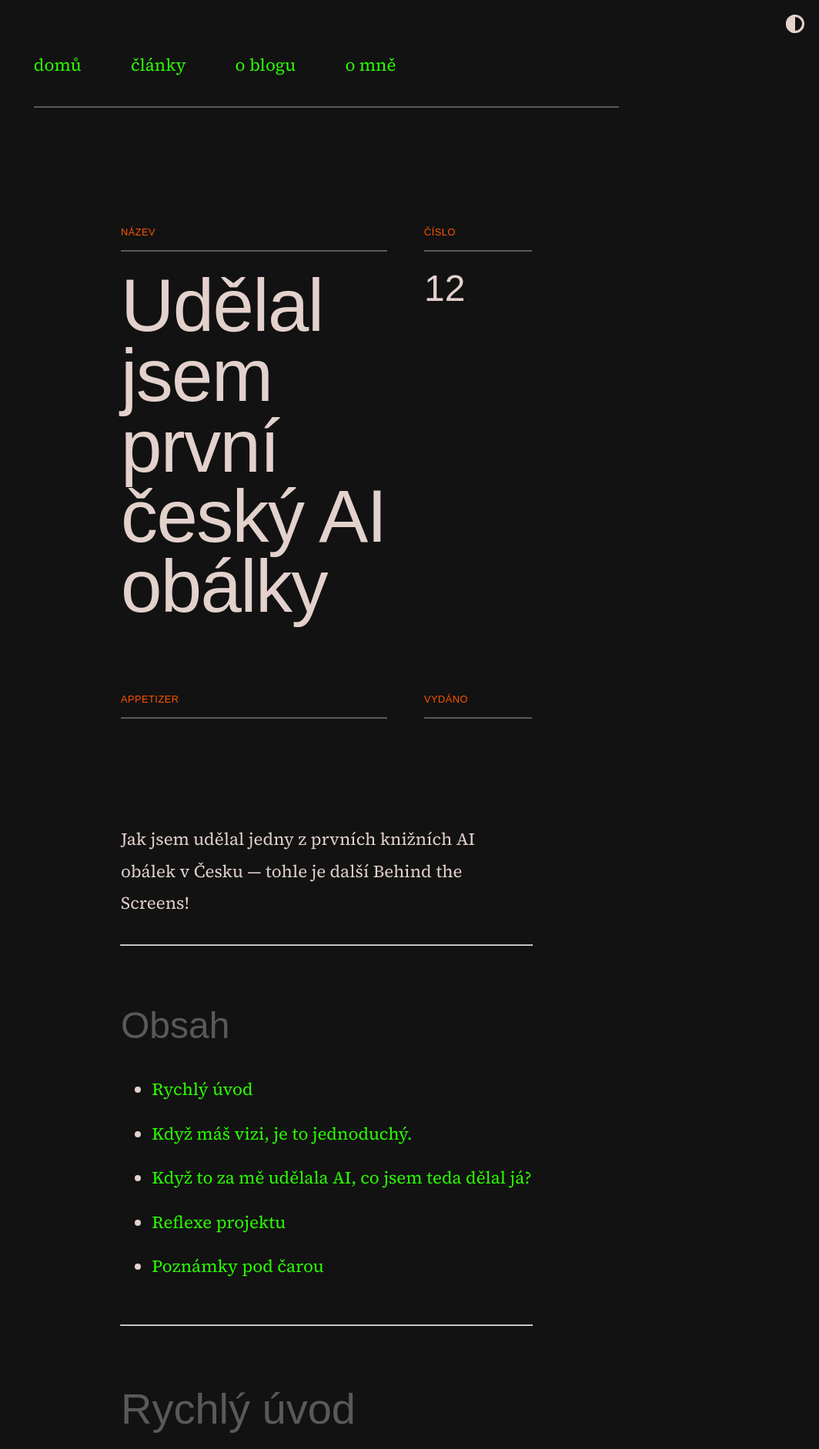
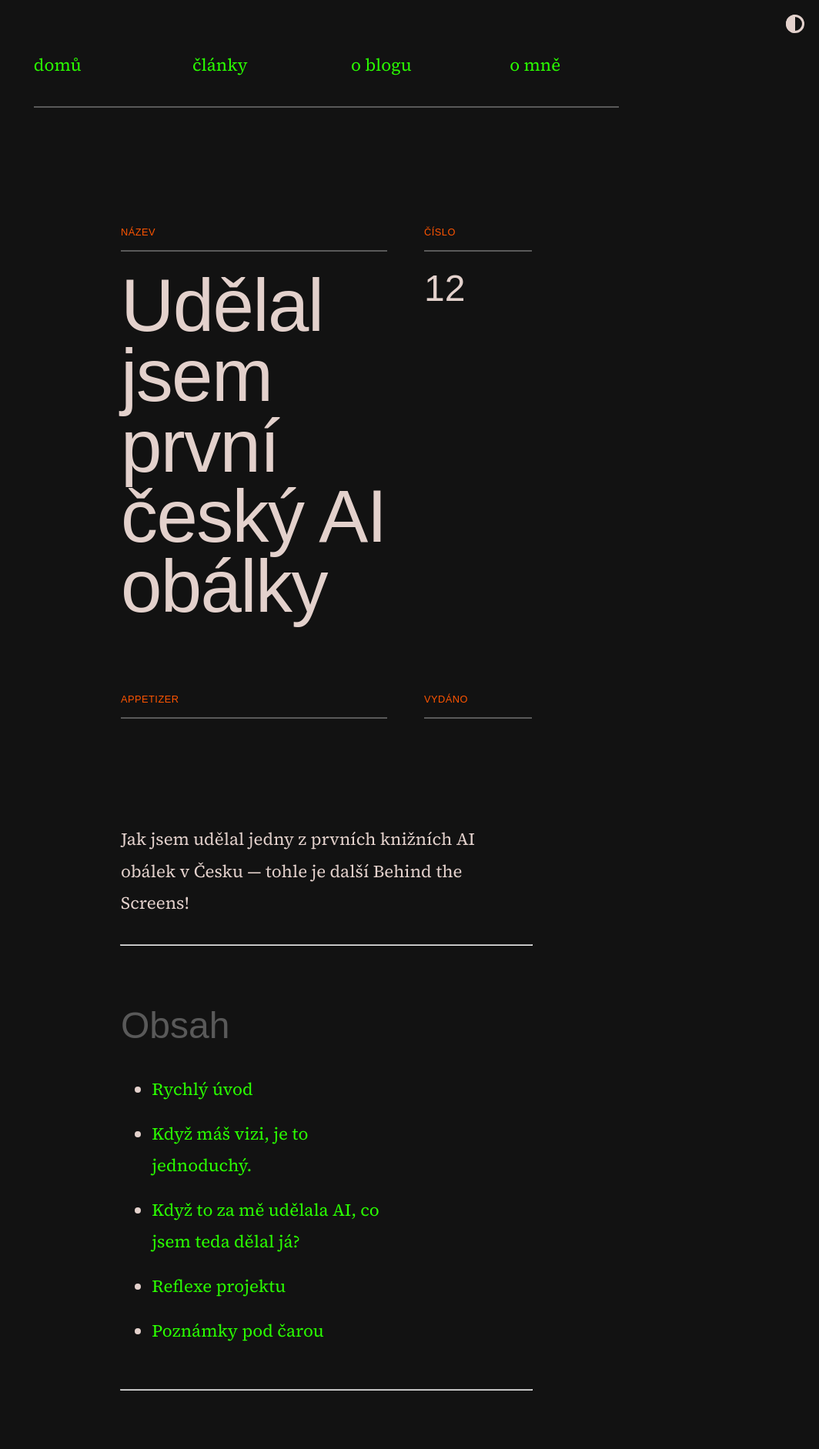
Before and after one commit to scherrer-txt/bts, a Jekyll site: the page built from _posts/2023-10-23-prvni-ceske-ai-obalky.md, in a window 1280 px wide. Shown: the top 1883 px of the page at 77% size, without its empty margins (216-1280 px from the left). Built offline with Jekyll 4.4.1, drawn with Linux system fonts in a browser that asks for light colours; some web fonts are replaced.

Commit message:
Update moonwalk.scss

```diff
--- a/_sass/moonwalk.scss
+++ b/_sass/moonwalk.scss
@@ -77,7 +77,11 @@
   margin-bottom: 1rem;
 }
 
-hr { margin: 3em 0; }
+hr {
+  width: 65%;
+  color: var(--code-text);
+  margin: 3em 0;
+}
 
 hr.page-break {
   text-align: center;
@@ -193,11 +197,19 @@
   border-radius: 25px;
 }
 
-ol, ul {
+ol, ul, li {
   max-width: 65%;
 }
 
-li {
+li p {
+  width: fit-content;
+}
+
+ul p {
+  width: fit-content;
+}
+
+ol p {
   width: fit-content;
 }
 
```
